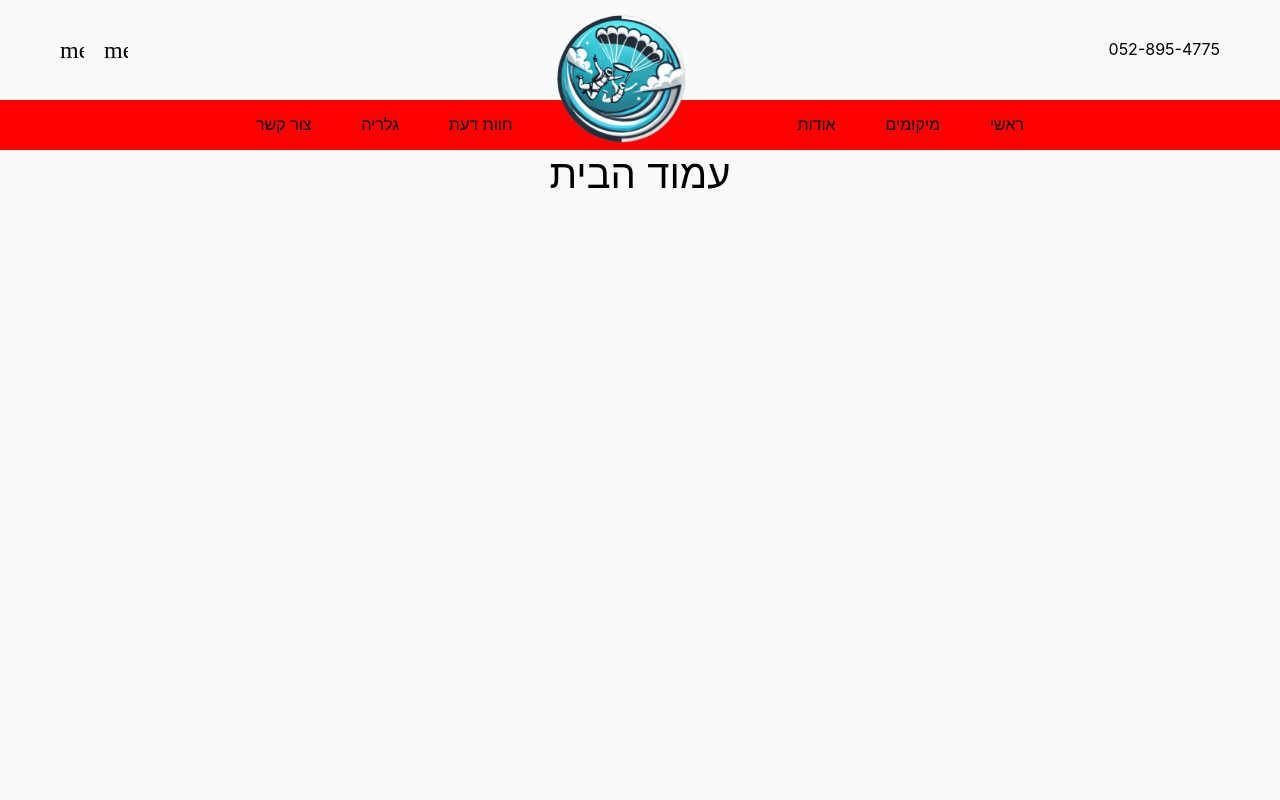
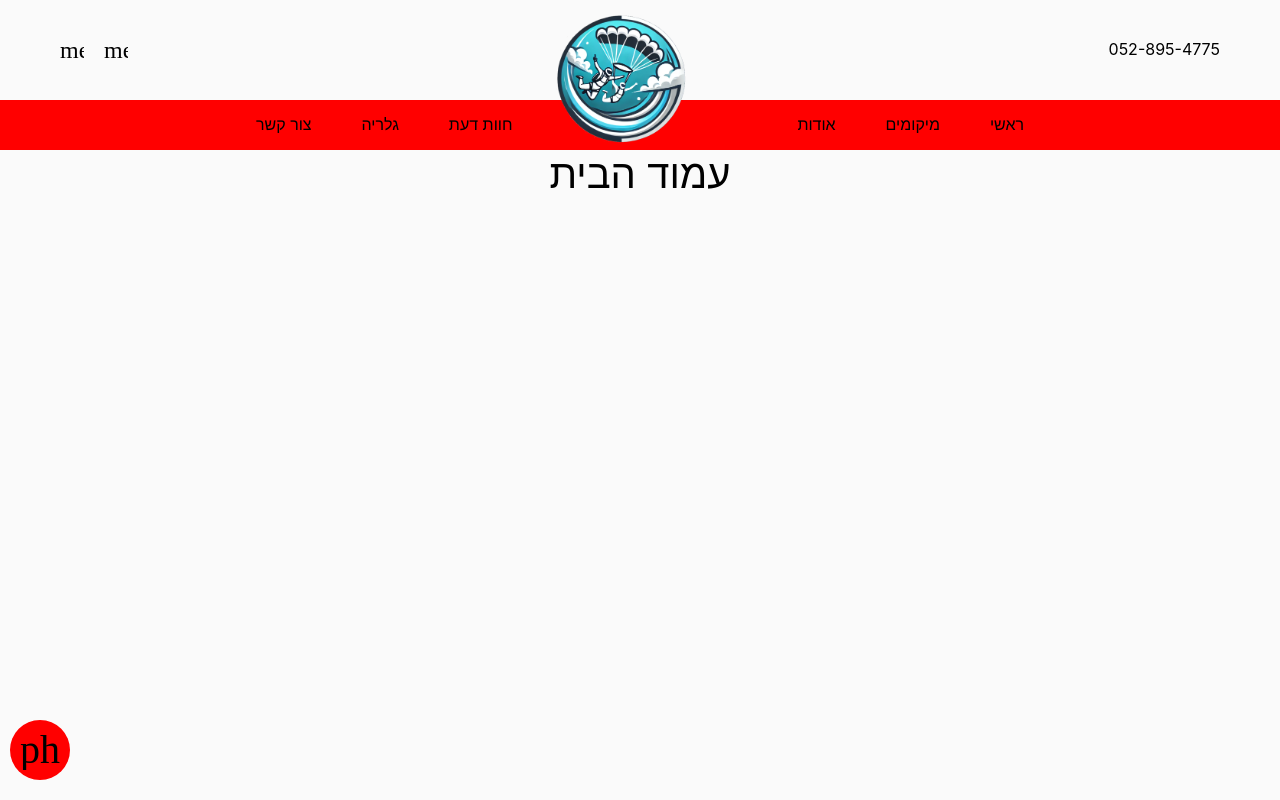
Before and after one commit to yuvalshai95/idan-skydive-landing-page-angular, an Angular app: page / in a window 1280 px wide. Shown: the top 800 px of the page. Built offline with nearby package versions, Linux system fonts and the light colour scheme.

Commit message:
contact widget

```diff
--- a/src/app/app.component.html
+++ b/src/app/app.component.html
@@ -1,3 +1,4 @@
 <app-header></app-header>
 <router-outlet></router-outlet>
 <footer>footer</footer>
+<app-contact-widget></app-contact-widget>
--- a/src/app/app.component.ts
+++ b/src/app/app.component.ts
@@ -2,11 +2,12 @@ import { ChangeDetectionStrategy, Component } from '@angular/core';
 import { CommonModule } from '@angular/common';
 import { RouterOutlet } from '@angular/router';
 import { HeaderComponent } from './components/header/header.component';
+import { ContactWidgetComponent } from './components/contact-widget/contact-widget.component';
 
 @Component({
   selector: 'app-root',
   standalone: true,
-  imports: [CommonModule, RouterOutlet, HeaderComponent],
+  imports: [CommonModule, RouterOutlet, HeaderComponent, ContactWidgetComponent],
   templateUrl: './app.component.html',
   styleUrl: './app.component.scss',
   changeDetection: ChangeDetectionStrategy.OnPush,
--- /dev/null
+++ b/src/app/components/contact-widget/contact-widget.component.html
@@ -0,0 +1,3 @@
+<a href="#" class="widget-icon">
+  <mat-icon aria-hidden="true" class="whatsapp-icon">{{ icon }}</mat-icon>
+</a>
--- /dev/null
+++ b/src/app/components/contact-widget/contact-widget.component.scss
@@ -0,0 +1,20 @@
+@import '../../../assets/styles/functions/functions';
+:host {
+  position: fixed;
+  bottom: rem(20px);
+  left: 10px;
+  z-index: 5;
+  background-color: red;
+  padding: 10px;
+  border-radius: 50%;
+
+  ::ng-deep {
+    .whatsapp-icon {
+      width: em(16px);
+      height: em(16px);
+      position: relative;
+      display: block;
+      font-size: em(40px);
+    }
+  }
+}
--- /dev/null
+++ b/src/app/components/contact-widget/contact-widget.component.ts
@@ -0,0 +1,16 @@
+import { ChangeDetectionStrategy, Component, OnInit } from '@angular/core';
+import { MatIconModule } from '@angular/material/icon';
+
+@Component({
+  selector: 'app-contact-widget',
+  standalone: true,
+  imports: [MatIconModule],
+  templateUrl: './contact-widget.component.html',
+  styleUrls: ['./contact-widget.component.scss'],
+  changeDetection: ChangeDetectionStrategy.OnPush,
+})
+export class ContactWidgetComponent implements OnInit {
+  public icon: string = 'phone';
+
+  public ngOnInit(): void {}
+}
--- a/src/app/components/header/header.component.scss
+++ b/src/app/components/header/header.component.scss
@@ -107,7 +107,7 @@
       height: 100vh;
       width: 70%;
       transform: translateX(100%);
-      z-index: 5;
+      z-index: 15;
       transition: all ease-in-out 0.4s;
 
       &.open {
@@ -206,6 +206,7 @@
     opacity: 0;
     pointer-events: none;
     transition: opacity 0.6s;
+    z-index: 10;
 
     &.open {
       pointer-events: auto;
```
